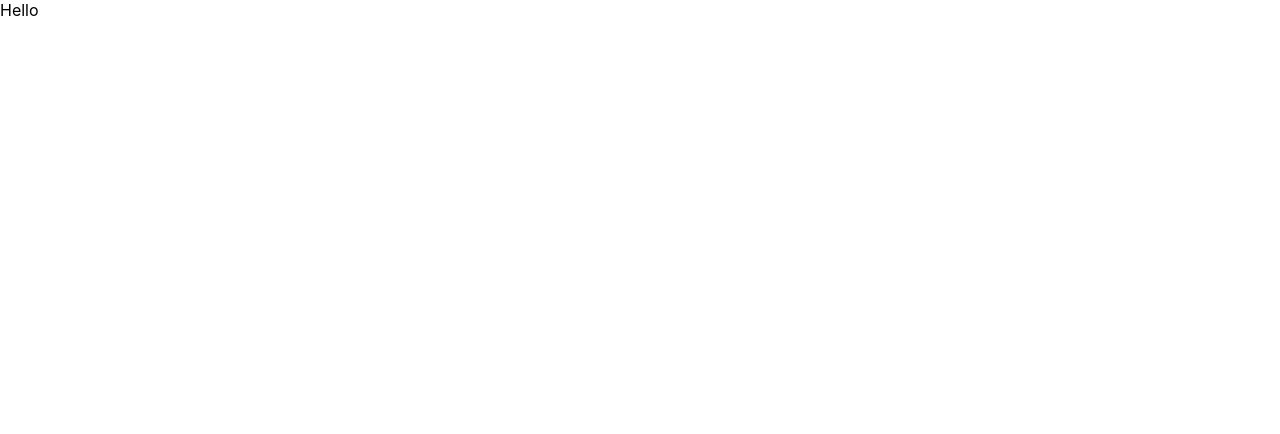
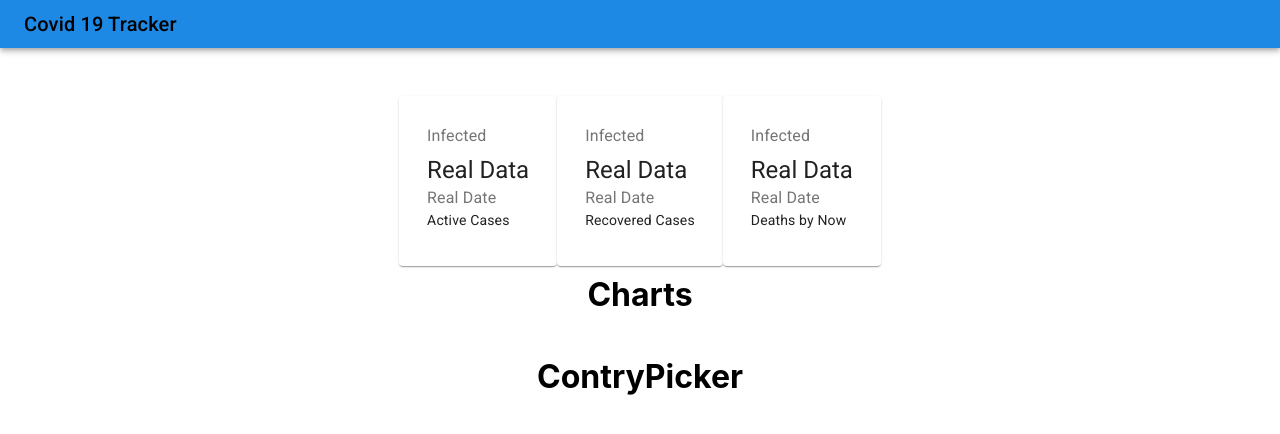
Before and after one commit to sibteali786/Covid19_Tracker, a React (Create React App) app: page / in a window 1280 px wide. Shown: the top 434 px of the page. Built offline with nearby package versions, Linux system fonts and the light colour scheme; no server answers.

Commit message:
Made basic structure and added some files

```diff
--- a/package.json
+++ b/package.json
@@ -4,12 +4,14 @@
   "private": true,
   "dependencies": {
     "@material-ui/core": "^4.12.3",
+    "@material-ui/icons": "^4.11.2",
     "@testing-library/jest-dom": "^5.14.1",
     "@testing-library/react": "^11.2.7",
     "@testing-library/user-event": "^12.8.3",
     "chart.js": "^3.5.0",
     "react": "^17.0.2",
     "react-chartjs-2": "^3.0.4",
+    "react-countup": "^5.2.0",
     "react-dom": "^17.0.2",
     "react-scripts": "4.0.3",
     "web-vitals": "^1.1.2"
--- a/public/index.html
+++ b/public/index.html
@@ -10,6 +10,10 @@
       content="Web site created using create-react-app"
     />
     <link rel="apple-touch-icon" href="%PUBLIC_URL%/logo192.png" />
+    <link
+      rel="stylesheet"
+      href="https://fonts.googleapis.com/css?family=Roboto:300,400,500,700&display=swap"
+    />
     <!--
       manifest.json provides metadata used when your web app is installed on a
       user's mobile device or desktop. See https://developers.google.com/web/fundamentals/web-app-manifest/
--- a/src/App.css
+++ b/src/App.css
@@ -1,38 +1,11 @@
-.App {
-  text-align: center;
+.body {
+  background-color: aliceblue;
 }
 
-.App-logo {
-  height: 40vmin;
-  pointer-events: none;
-}
-
-@media (prefers-reduced-motion: no-preference) {
-  .App-logo {
-    animation: App-logo-spin infinite 20s linear;
-  }
-}
-
-.App-header {
-  background-color: #282c34;
-  min-height: 100vh;
+.container {
   display: flex;
-  flex-direction: column;
+  flex-flow: column nowrap;
   align-items: center;
   justify-content: center;
-  font-size: calc(10px + 2vmin);
-  color: white;
+  margin-top: 60px;
 }
-
-.App-link {
-  color: #61dafb;
-}
-
-@keyframes App-logo-spin {
-  from {
-    transform: rotate(0deg);
-  }
-  to {
-    transform: rotate(360deg);
-  }
-}
--- a/src/App.js
+++ b/src/App.js
@@ -1,9 +1,33 @@
 import "./App.css";
+import { Cards, Chart, CountryPicker } from "./components";
+import Header from "./components/Header";
+import { useEffect, useState } from "react";
+function App() {
+  useEffect(() => {
+    fetchData();
+  }, []);
+  async function fetchData() {
+    try {
+      const apiResponse = await fetch(`https://covid19.mathdro.id/api`);
 
-function App() {
-  return <div>Hello</div>;
+      const data = await apiResponse.json();
+      console.log(data);
+    } catch (error) {}
+  }
+  return (
+    <div>
+      <Header />
+      <div className="container">
+        <Cards />
+        <Chart />
+        <CountryPicker />
+      </div>
+    </div>
+  );
 }
 
 export default App;
 
 // https://covid19.mathdro.id/api
+// Making .modules.css files to be able to use css by the js files of that folder only
+// We can also use such import as for chart cards and countrypicker here but then need to make index.js in the folder as like components/index.js
--- /dev/null
+++ b/src/components/Cards/Cards.js
@@ -0,0 +1,43 @@
+import React from "react";
+import { Card, CardContent, Typography, Grid } from "@material-ui/core";
+import styles from "./Cards.module.css";
+export const Cards = () => {
+  return (
+    <div className={styles.container}>
+      <Grid container spacing={3} justifyContent="center">
+        <Grid item component={Card}>
+          <CardContent>
+            <Typography color="textSecondary" gutterBottom>
+              Infected
+            </Typography>
+            <Typography variant="h5">Real Data</Typography>
+            <Typography color="textSecondary">Real Date</Typography>
+            <Typography variant="body2">Active Cases</Typography>
+          </CardContent>
+        </Grid>
+        <Grid item component={Card}>
+          <CardContent>
+            <Typography color="textSecondary" gutterBottom>
+              Infected
+            </Typography>
+            <Typography variant="h5">Real Data</Typography>
+            <Typography color="textSecondary">Real Date</Typography>
+            <Typography variant="body2">Recovered Cases</Typography>
+          </CardContent>
+        </Grid>
+        <Grid item component={Card}>
+          <CardContent>
+            <Typography color="textSecondary" gutterBottom>
+              Infected
+            </Typography>
+            <Typography variant="h5">Real Data</Typography>
+            <Typography color="textSecondary">Real Date</Typography>
+            <Typography variant="body2">Deaths by Now</Typography>
+          </CardContent>
+        </Grid>
+      </Grid>
+    </div>
+  );
+};
+
+export default Cards;
--- /dev/null
+++ b/src/components/Chart/Chart.js
@@ -0,0 +1,11 @@
+import React from "react";
+
+export const Chart = () => {
+  return (
+    <div>
+      <h1>Charts</h1>
+    </div>
+  );
+};
+
+export default Chart;
--- /dev/null
+++ b/src/components/CountryPicker/CountryPicker.js
@@ -0,0 +1,11 @@
+import React from "react";
+
+export const CountryPicker = () => {
+  return (
+    <div>
+      <h1>ContryPicker</h1>
+    </div>
+  );
+};
+
+export default CountryPicker;
--- /dev/null
+++ b/src/components/Header.js
@@ -0,0 +1,58 @@
+import React from "react";
+import {
+  makeStyles,
+  ThemeProvider,
+  createTheme,
+} from "@material-ui/core/styles";
+import AppBar from "@material-ui/core/AppBar";
+import Toolbar from "@material-ui/core/Toolbar";
+import Typography from "@material-ui/core/Typography";
+const useStyles = makeStyles((theme) => ({
+  root: {
+    flexGrow: 1,
+  },
+  menuButton: {
+    marginRight: theme.spacing(2),
+  },
+}));
+
+const theme = createTheme({
+  typography: {
+    h2: {
+      fontSize: 36,
+    },
+  },
+  palette: {
+    primary: {
+      light: "#6ab7ff",
+      main: "#1e88e5",
+      dark: "#005cb2",
+      contrastText: "#000000",
+    },
+    secondary: {
+      light: "#534bae",
+      main: "#1a237e",
+      dark: "#000051",
+      contrastText: "ffffff",
+    },
+  },
+});
+function Header() {
+  const classes = useStyles();
+
+  return (
+    <div className={classes.root}>
+      <ThemeProvider theme={theme}>
+        <AppBar position="static" color="primary">
+          <Toolbar variant="dense">
+            <Typography variant="h6" color="inherit">
+              Covid 19 Tracker
+            </Typography>
+          </Toolbar>
+        </AppBar>
+      </ThemeProvider>
+    </div>
+  );
+}
+
+export default Header;
--- /dev/null
+++ b/src/components/index.js
@@ -0,0 +1,3 @@
+export { default as Cards } from "./Cards/Cards";
+export { default as Chart } from "./Chart/Chart";
+export { default as CountryPicker } from "./CountryPicker/CountryPicker";
```
Also changed, not shown: src/components/Cards/Cards.module.css (added), src/components/Chart/Chart.module.css (added), src/components/CountryPicker/CountryPicker.module.css (added), 1 other file (tests, documents, lock files or other folders).
